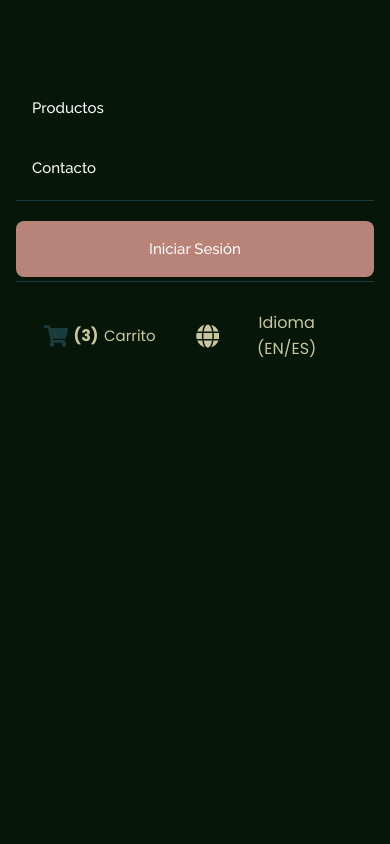
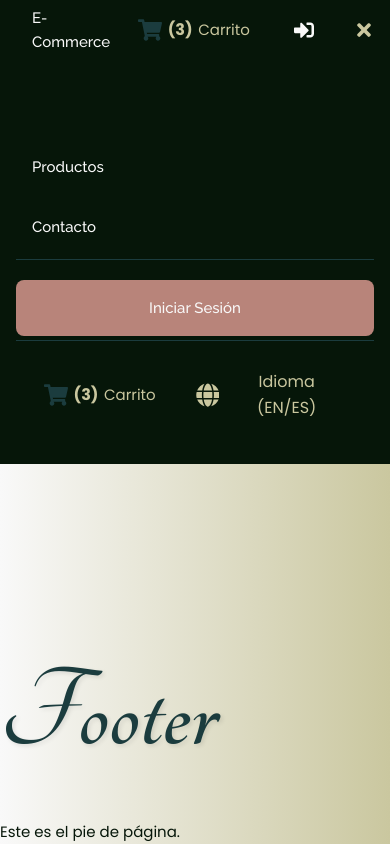
Before and after one commit to rigobersio/ec_vite6_react_Tail4_ts, a React (Vite) app in the folder client/: page / in a window 390 px wide. Both pictures are taken after a click on the button "Abrir menú". Built offline with nearby package versions, Linux system fonts and the light colour scheme; what tailwindcss-animated would draw is missing.

Commit message:
nav bar en beta 100x100

```diff
--- a/client/src/components/nav/MobileMenu.tsx
+++ b/client/src/components/nav/MobileMenu.tsx
@@ -23,7 +23,7 @@ const MobileMenu: React.FC<{
                     initial={{ opacity: 0, y: -20 }}
                     animate={{ opacity: 1, y: 0 }}
                     exit={{ opacity: 0, y: -20 }}
-                    className="fixed inset-0 z-40 bg-[var(--dark-green)] pt-[var(--nav-height)]"
+                    className="relative inset-0 z-40 bg-[var(--dark-green)] pt-[var(--nav-height)]"
                 >
                     <div className="p-4 space-y-4">
                         {/* Menú principal */}
```
